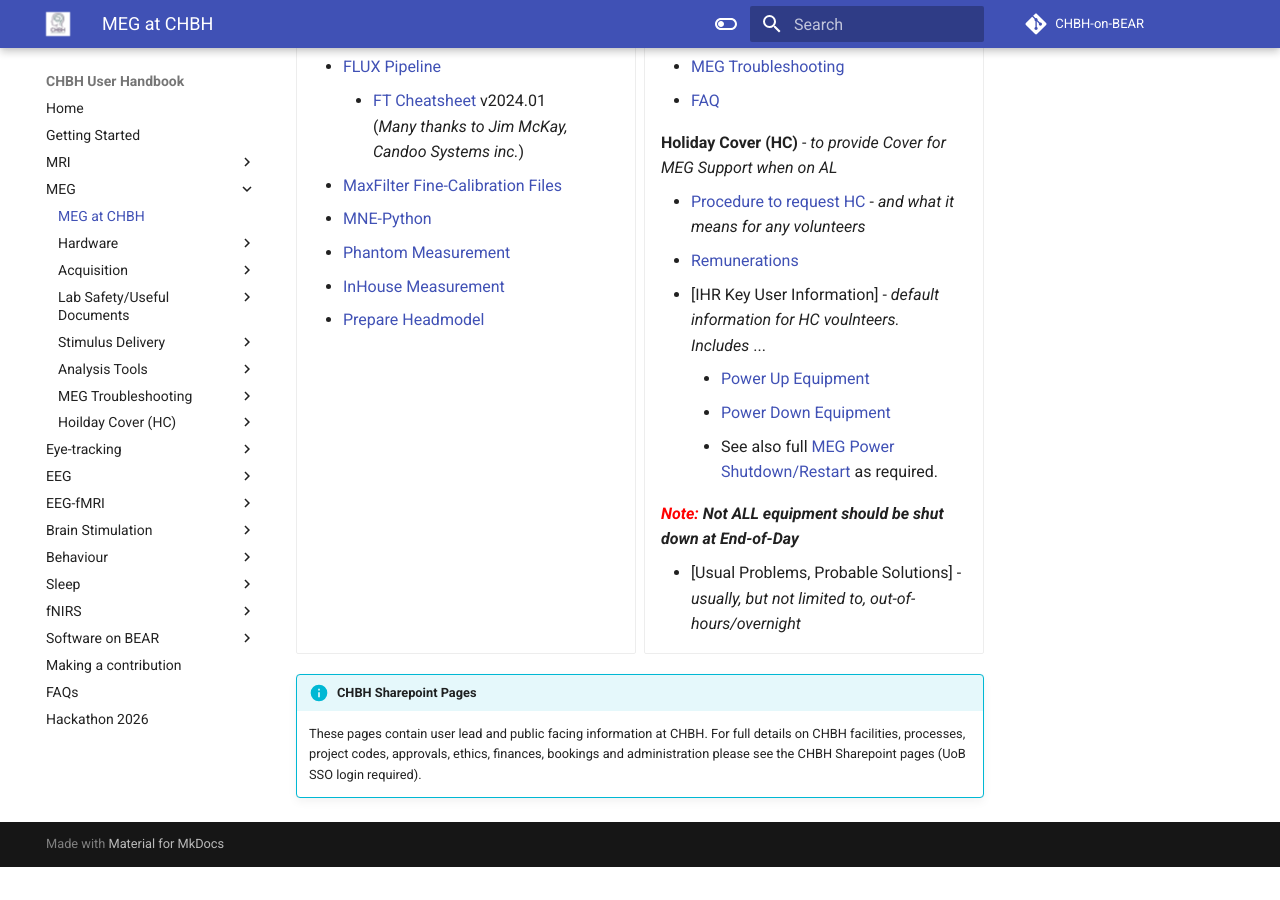
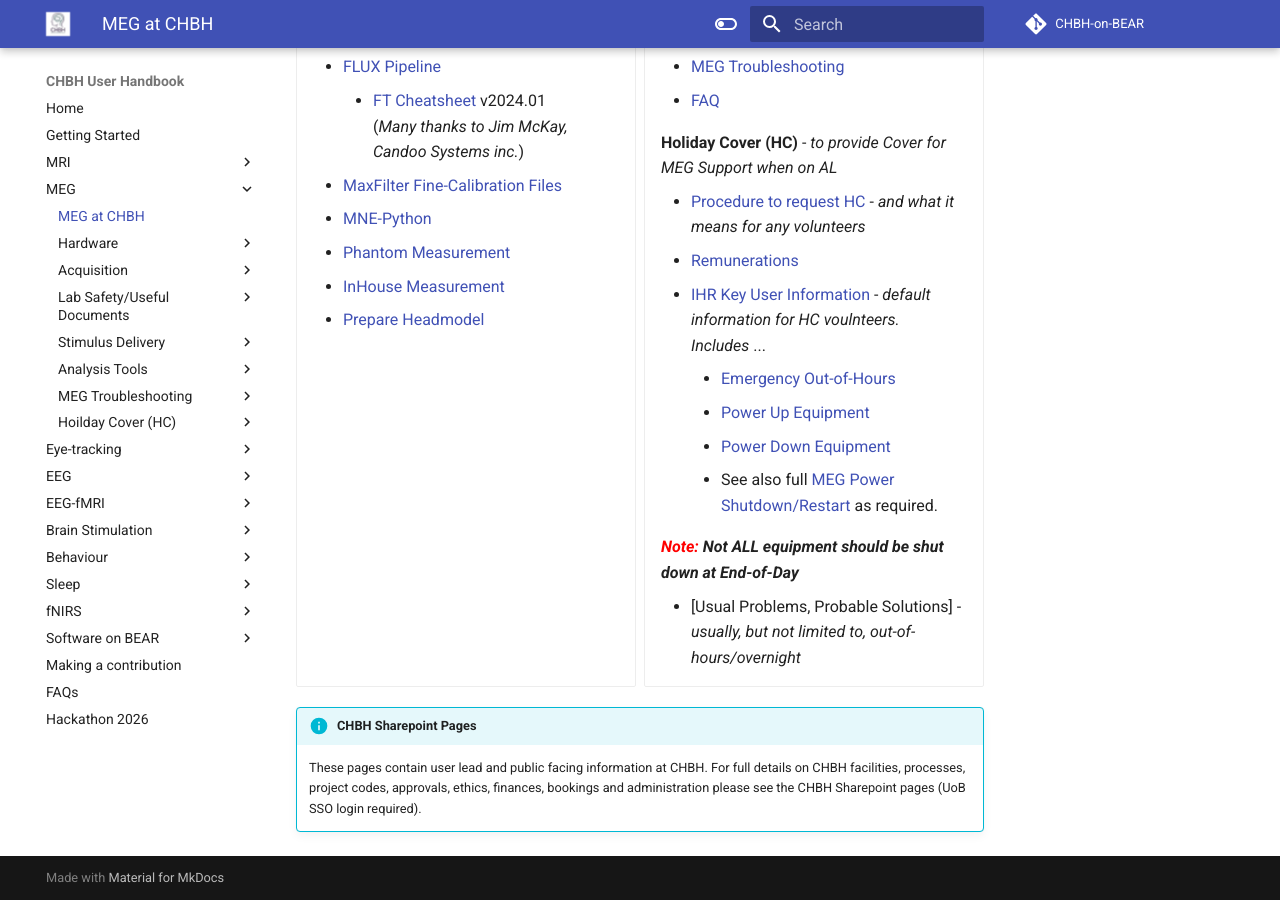
Before and after one commit to chbh-opensource/chbh-on-bear, an MkDocs documentation site: the page built from docs/meg/index.md, in a window 1280 px wide and 900 px high, scrolled down 2179 px. Built offline with MkDocs 1.6.1 and Material for MkDocs 9.7.7, drawn with Linux system fonts in a browser that asks for light colours; comment, search, counter and statistics services are not loaded; before the commit the page ends 3046 px from its top, so only the background shows below that.

Commit message:
Continuing with MEG HC repo

```diff
--- a/docs/meg/index.md
+++ b/docs/meg/index.md
@@ -168,8 +168,9 @@ Guides and documentation for MEG analysis and data collection at the CHBH
 
 	- [Procedure to request HC](troubleshooting/procedure_hc.md) - *and what it means for any volunteers*
 	- [Remunerations](troubleshooting/remunerations.md)
-	- [IHR Key User Information] - *default information for HC voulnteers.*<br />
+	- [IHR Key User Information](troubleshooting/ihr_key_user.md) - *default information for HC voulnteers.*<br />
 	*Includes* ...
+		- [Emergency Out-of-Hours](troubleshooting/emergency_outofhours.md)
 		- [Power Up Equipment](troubleshooting/power_up.md)
 		- [Power Down Equipment](troubleshooting/power_down.md)<br />
 		- See also full [MEG Power Shutdown/Restart](troubleshooting/shutdown_restart.md) as required.
--- a/mkdocs.yml
+++ b/mkdocs.yml
@@ -170,6 +170,8 @@ nav:
     - Hoilday Cover (HC):
         - Procedure to request HC: meg/troubleshooting/procedure_hc.md
         - Remunerations: meg/troubleshooting/remunerations.md
+        - IHR Key User Information: meg/troubleshooting/ihr_key_user.md
+        - Emergency Out-of-Hours: meg/troubleshooting/emergency_outofhours.md
         - Power Up Equipment: meg/troubleshooting/power_up.md
         - Power Down Equipment: meg/troubleshooting/power_down.md
   - Eye-tracking:
```
Also changed, not shown: docs/meg/troubleshooting/emergency_outofhours.md (added, +1 -0 lines), docs/meg/troubleshooting/ihr_key_user.md (added, +5 -0 lines).
